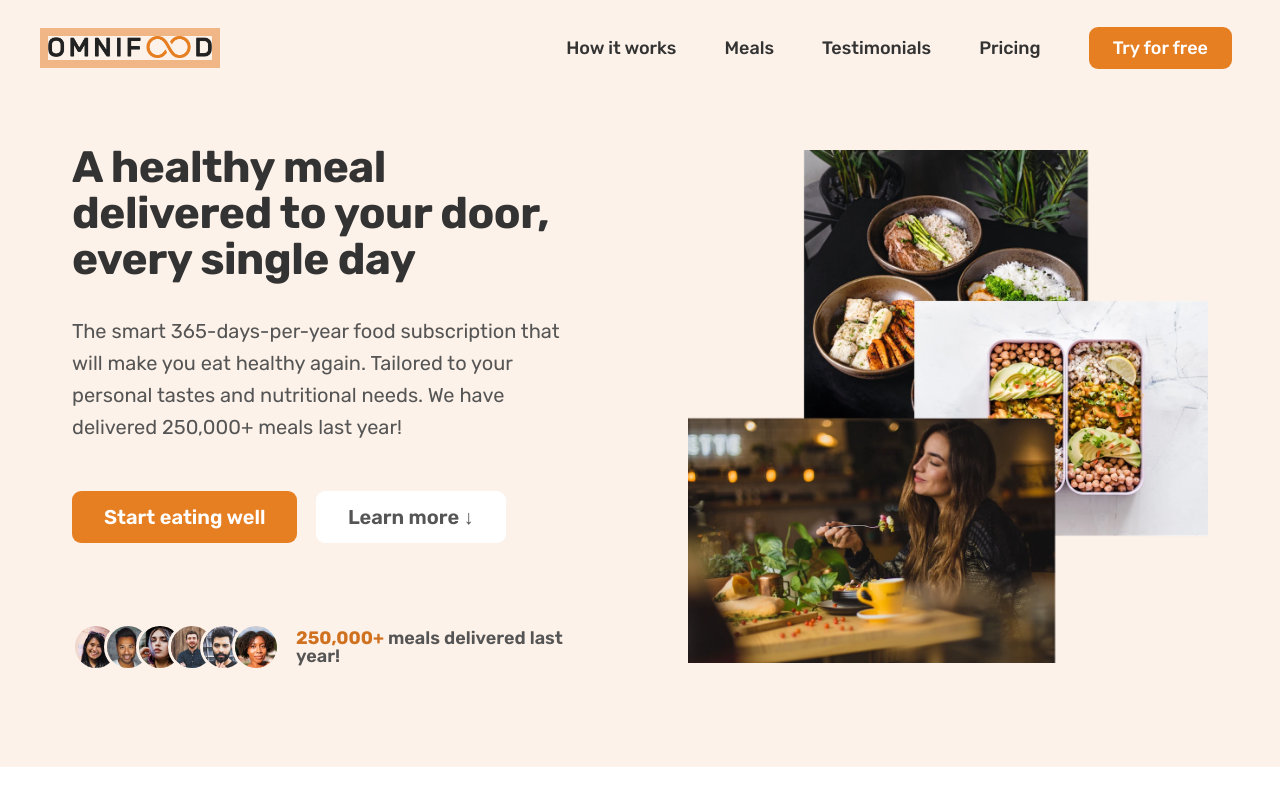
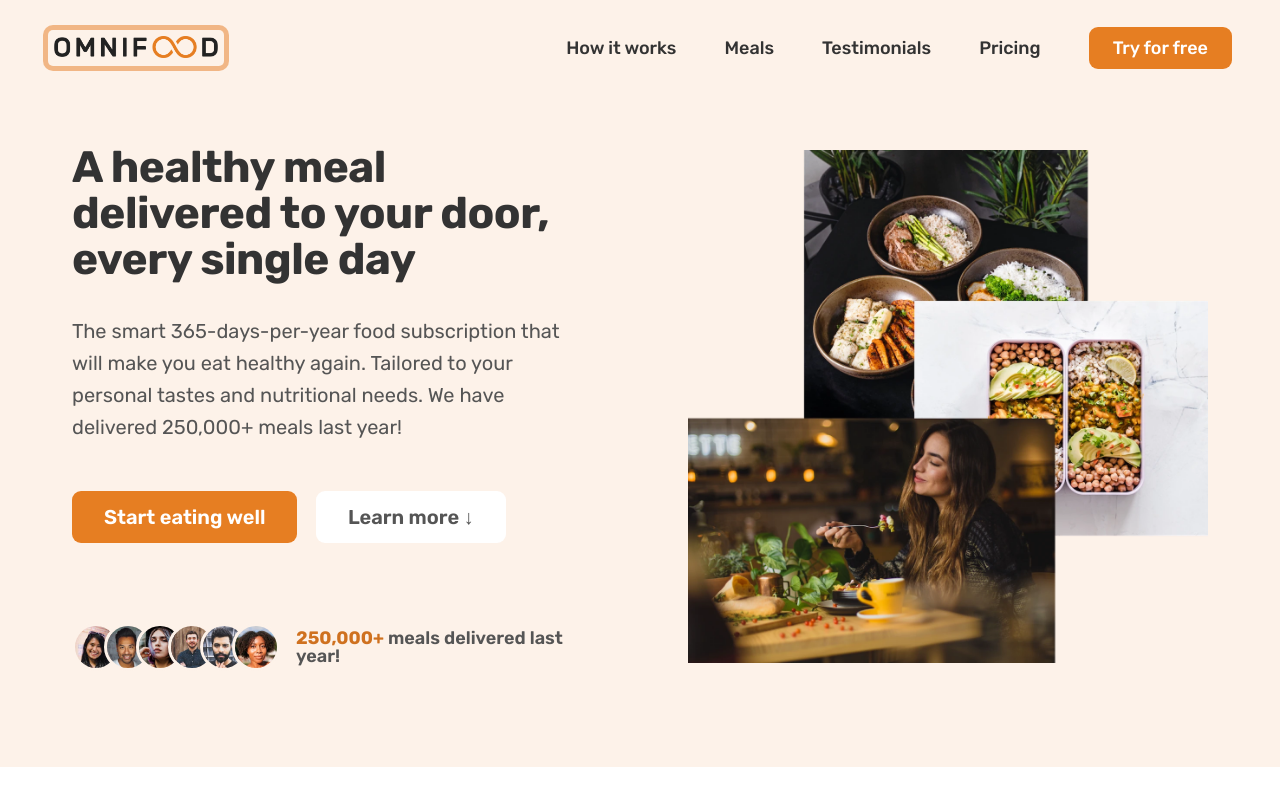
Before and after one commit to ahanafasir/omnifood, a plain HTML site: page index.html in a window 1280 px wide. Both pictures are taken after a click on the link 129 px from the left and 48 px from the top of the page. Shown: the top 800 px of the page. Drawn offline with nearby package versions, Linux system fonts and the light colour scheme; some packages are replaced by stand-ins of ours; a script that the page names is missing.

Commit message:
fixed focus padding issues for links

```diff
--- a/css/general.css
+++ b/css/general.css
@@ -248,7 +248,9 @@ body {
 
 *:focus {
   outline: none;
-  box-shadow: 0 0 0 0.8rem rgba(230, 125, 34, 0.5);
+  box-shadow: 0 0 0 0.5rem rgba(230, 125, 34, 0.5);
+  padding: 0.6rem;
+  border-radius: 0.5rem;
 }
 
 /***********************/
```
